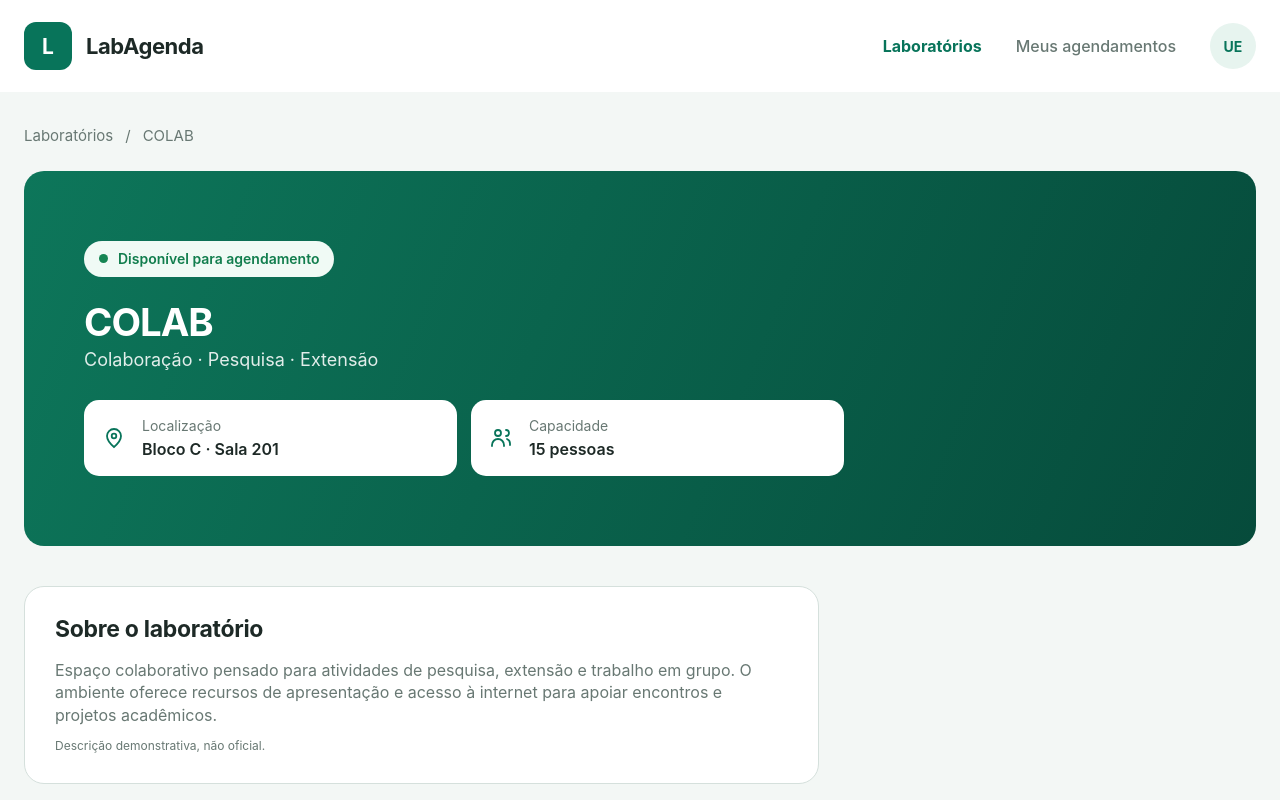
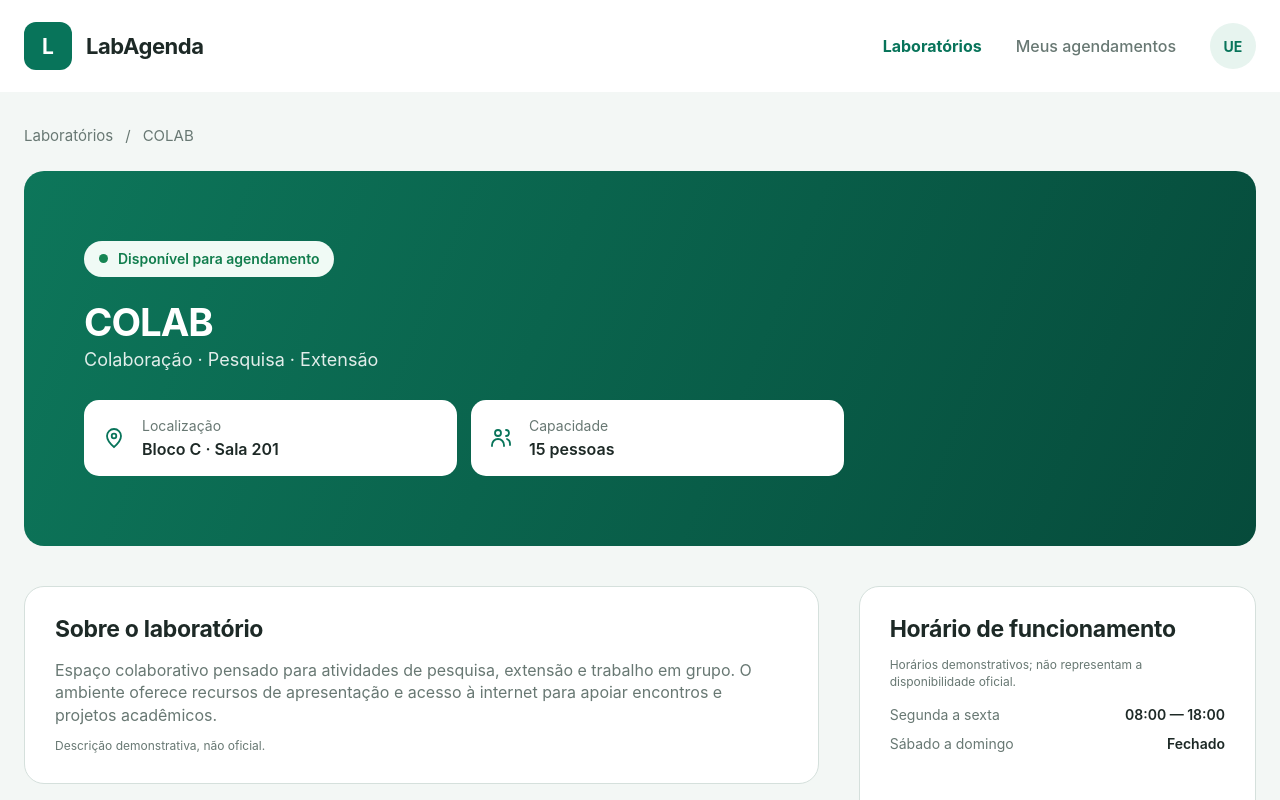
Before and after one commit to Nicolas-abc/agendamento_espacos_front, a React (Vite) app: page /laboratorios/1 in a window 1280 px wide. Shown: the top 800 px of the page. Built offline with nearby package versions, Linux system fonts and the light colour scheme.

Commit message:
feat(frontend): adiciona horario de funcionamento dos laboratorios

```diff
--- /dev/null
+++ b/src/data/horariosLaboratorios.ts
@@ -0,0 +1,48 @@
+export type DiaSemanaFuncionamento = 0 | 1 | 2 | 3 | 4 | 5 | 6
+
+export interface HorarioDiaDemonstrativo {
+  diaSemana: DiaSemanaFuncionamento
+  ativo: boolean
+  horaAbertura?: string
+  horaFechamento?: string
+}
+
+interface HorariosDemonstrativosBase {
+  aberturaDiasUteis: string
+  fechamentoDiasUteis: string
+  sabado?: { abertura: string; fechamento: string }
+}
+
+function criarSemanaDemonstrativa({ aberturaDiasUteis, fechamentoDiasUteis, sabado }: HorariosDemonstrativosBase): HorarioDiaDemonstrativo[] {
+  const diasUteis: HorarioDiaDemonstrativo[] = [1, 2, 3, 4, 5].map((diaSemana) => ({
+    diaSemana: diaSemana as DiaSemanaFuncionamento,
+    ativo: true,
+    horaAbertura: aberturaDiasUteis,
+    horaFechamento: fechamentoDiasUteis,
+  }))
+
+  return [
+    ...diasUteis,
+    sabado
+      ? { diaSemana: 6, ativo: true, horaAbertura: sabado.abertura, horaFechamento: sabado.fechamento }
+      : { diaSemana: 6, ativo: false },
+    { diaSemana: 0, ativo: false },
+  ]
+}
+
+// Dados de protótipo, ilustrativos e não oficiais. Não representam horários
+// confirmados pelos responsáveis dos laboratórios.
+export const horariosLaboratoriosDemonstrativos: Record<number, HorarioDiaDemonstrativo[]> = {
+  1: criarSemanaDemonstrativa({ aberturaDiasUteis: '08:00', fechamentoDiasUteis: '18:00' }),
+  2: criarSemanaDemonstrativa({
+    aberturaDiasUteis: '08:00',
+    fechamentoDiasUteis: '18:00',
+    sabado: { abertura: '08:00', fechamento: '12:00' },
+  }),
+  3: criarSemanaDemonstrativa({
+    aberturaDiasUteis: '09:00',
+    fechamentoDiasUteis: '17:00',
+    sabado: { abertura: '08:00', fechamento: '12:00' },
+  }),
+  4: criarSemanaDemonstrativa({ aberturaDiasUteis: '08:30', fechamentoDiasUteis: '17:30' }),
+}
--- a/src/pages/DetalhesLaboratorio.tsx
+++ b/src/pages/DetalhesLaboratorio.tsx
@@ -1,15 +1,58 @@
 import { Link } from 'react-router-dom'
 import { Cabecalho } from '../components/Cabecalho'
 import { detalhesLaboratoriosDemonstrativos } from '../data/detalhesLaboratorios'
+import { horariosLaboratoriosDemonstrativos } from '../data/horariosLaboratorios'
 import { laboratoriosFicticios } from '../data/laboratorios'
 
 interface DetalhesLaboratorioProps {
   id: string
 }
 
+const nomesDias: Record<number, string> = {
+  0: 'Domingo',
+  1: 'Segunda',
+  2: 'Terça',
+  3: 'Quarta',
+  4: 'Quinta',
+  5: 'Sexta',
+  6: 'Sábado',
+}
+
+function agruparDiasComMesmoHorario(horarios: typeof horariosLaboratoriosDemonstrativos[number]) {
+  const agrupados: Array<{ dias: string[]; ativo: boolean; horaAbertura?: string; horaFechamento?: string }> = []
+
+  for (const horario of horarios) {
+    const anterior = agrupados[agrupados.length - 1]
+    const mesmoHorario = anterior
+      && anterior.ativo === horario.ativo
+      && anterior.horaAbertura === horario.horaAbertura
+      && anterior.horaFechamento === horario.horaFechamento
+
+    if (anterior && mesmoHorario) {
+      anterior.dias.push(nomesDias[horario.diaSemana])
+    } else {
+      agrupados.push({
+        dias: [nomesDias[horario.diaSemana]],
+        ativo: horario.ativo,
+        horaAbertura: horario.horaAbertura,
+        horaFechamento: horario.horaFechamento,
+      })
+    }
+  }
+
+  return agrupados.map((grupo) => ({
+    ...grupo,
+    periodo: grupo.dias.length > 1
+      ? `${grupo.dias[0]} a ${grupo.dias[grupo.dias.length - 1].toLowerCase()}`
+      : grupo.dias[0],
+  }))
+}
+
 export function DetalhesLaboratorio({ id }: DetalhesLaboratorioProps) {
   const laboratorio = laboratoriosFicticios.find((item) => String(item.id) === id)
   const detalhes = laboratorio ? detalhesLaboratoriosDemonstrativos[laboratorio.id] : undefined
+  const horarios = laboratorio ? horariosLaboratoriosDemonstrativos[laboratorio.id] : undefined
+  const periodosDeFuncionamento = horarios ? agruparDiasComMesmoHorario(horarios) : []
 
   return (
     <>
@@ -77,6 +120,24 @@ export function DetalhesLaboratorio({ id }: DetalhesLaboratorioProps) {
                   </ul>
                 </section>
               </div>
+              {horarios && (
+                <section className="detail-card detail-hours" aria-labelledby="detail-hours-title">
+                  <h2 id="detail-hours-title">Horário de funcionamento</h2>
+                  <p className="detail-card__note">Horários demonstrativos; não representam a disponibilidade oficial.</p>
+                  <dl className="detail-hours__rows">
+                    {periodosDeFuncionamento.map((periodo) => (
+                      <div className="detail-hours__row" key={periodo.periodo}>
+                        <dt>{periodo.periodo}</dt>
+                        <dd>
+                          {periodo.ativo
+                            ? `${periodo.horaAbertura} — ${periodo.horaFechamento}`
+                            : 'Fechado'}
+                        </dd>
+                      </div>
+                    ))}
+                  </dl>
+                </section>
+              )}
             </div>
           )}
           </>
--- a/src/styles/global.css
+++ b/src/styles/global.css
@@ -208,6 +208,12 @@ a { color: inherit; }
 .detail-rules__list { display: grid; gap: 14px; margin: 14px 0 0; padding: 0; list-style: none; }
 .detail-rules__list li { position: relative; padding-left: 24px; color: var(--color-muted); font-size: 15px; line-height: 1.45; }
 .detail-rules__list li::before { position: absolute; top: .55em; left: 0; width: 8px; height: 8px; border-radius: 50%; background: var(--color-primary); content: ''; }
+.detail-hours h2 { margin-bottom: 12px; }
+.detail-hours .detail-card__note { margin-top: 0; margin-bottom: 16px; }
+.detail-hours__rows { display: grid; gap: 12px; margin: 0; }
+.detail-hours__row { display: flex; align-items: baseline; justify-content: space-between; gap: 16px; color: var(--color-muted); font-size: 14px; }
+.detail-hours__row dt { min-width: 0; }
+.detail-hours__row dd { margin: 0; color: #1d2926; font-weight: 600; text-align: right; white-space: nowrap; }
 
 @media (max-width: 760px) {
   .detail-hero { min-height: 340px; padding: 36px 32px; }
```
